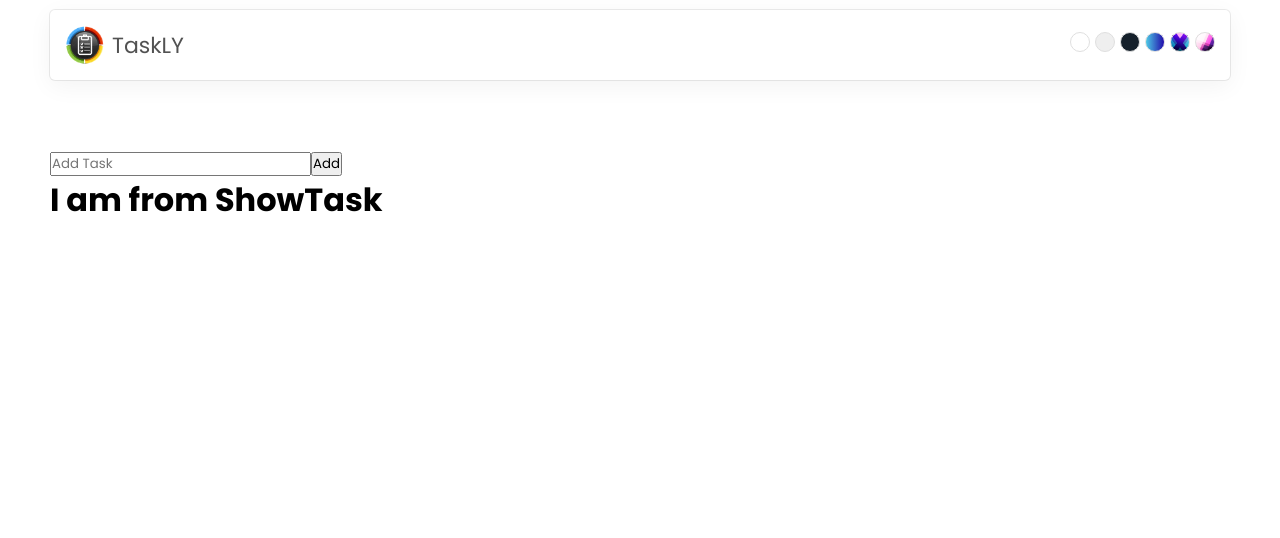
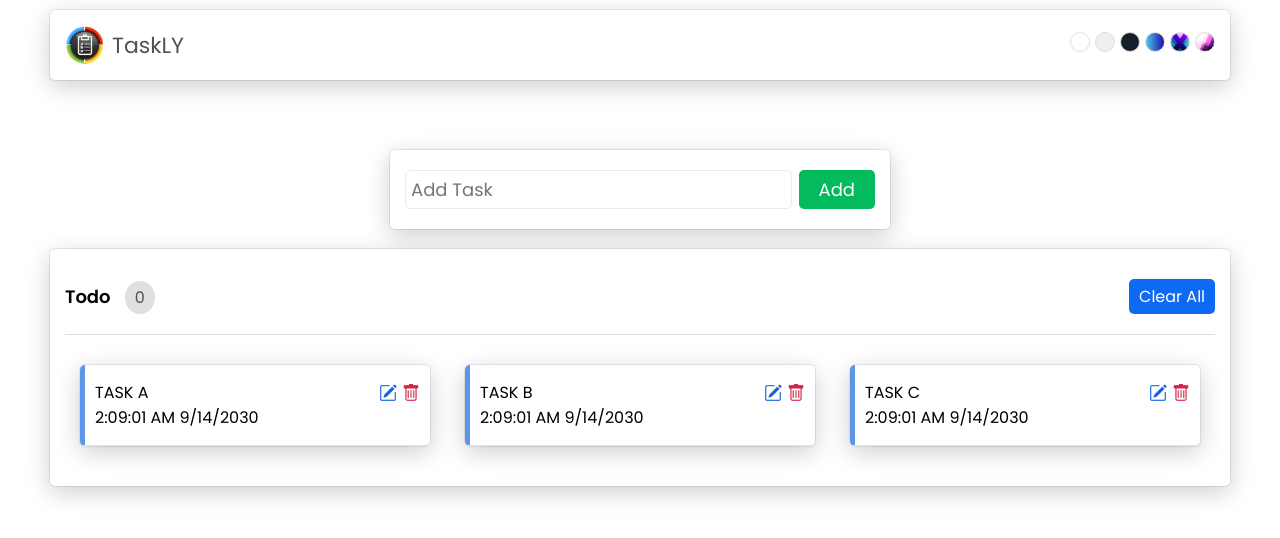
Before and after one commit to SoumenBaral/Taskly, a React (Create React App) app: page / in a window 1280 px wide. Shown: the top 538 px of the page. Built offline with nearby package versions, Linux system fonts and the light colour scheme.

Commit message:
done for now

```diff
--- a/src/components/AddTask.js
+++ b/src/components/AddTask.js
@@ -1,9 +1,9 @@
-import "../App.css"
+
 const AddTask = () => {
     return (
-       <section className="">
+       <section className="addTask">
             <form>
-                <input type="text" placeholder="Add Task" name="task" maxLength={25}   />
+                <input type="text" placeholder="Add Task" autoComplete="off" name="task" maxLength={25}   />
                 <button type="Submit">Add</button>
             </form>
        </section>
--- a/src/components/ShowTask.js
+++ b/src/components/ShowTask.js
@@ -1,9 +1,36 @@
 
 const ShowTask = () => {
+    const tasks = [
+        {id: 10001, name: "TASK A", time: "2:09:01 AM 9/14/2030"},
+        {id: 10002, name: "TASK B", time: "2:09:01 AM 9/14/2030"},
+        {id: 10003, name: "TASK C", time: "2:09:01 AM 9/14/2030"},
+    ]
     return (
-        <div>
-            <h1>I am from ShowTask</h1>
-        </div>
+        <section className="showTask">
+            <div className="head">
+                <div>
+                    <span className="title">Todo </span>
+                    <span className="count">0</span>
+                </div>
+                <button className="clearAll">Clear All</button>
+            </div>
+            <ul>
+               {
+                tasks.map(task=>(
+                <li>
+                    <p>
+                        <span>{task.name}</span>
+                        <span>{task.time}</span>
+                    </p>
+                    <i class="bi bi-pencil-square"></i>
+                    <i class="bi bi-trash"></i>
+                </li>
+                ))
+               }
+            </ul>
+
+
+        </section>
     );
 };
 
--- a/src/index.css
+++ b/src/index.css
@@ -2,8 +2,9 @@
 @import url("https://cdn.jsdelivr.net/npm/bootstrap-icons@1.8.3/font/bootstrap-icons.css");
 
 :root{
-  --box-shadow: rgba(0, 0, 0, 0.05) 0px 6px 24px 0px, rgba(0, 0, 0, 0.08) 0px 0px 0px 1px;
+  --box-shadow: rgba(0, 0, 0, 0.2) 0px 6px 24px 0px, rgba(0, 0, 0, 0.08) 0px 0px 0px 1px;
 }
+
 
 * {
   margin: 0;
```
